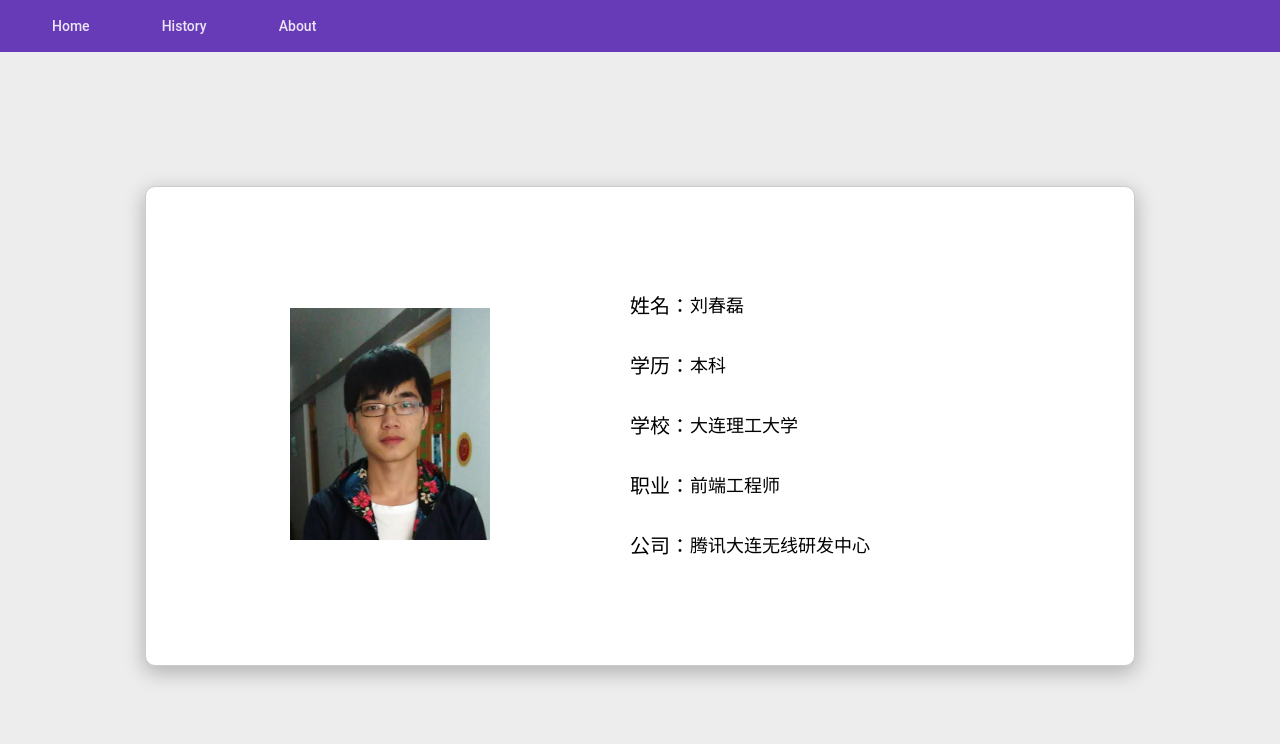
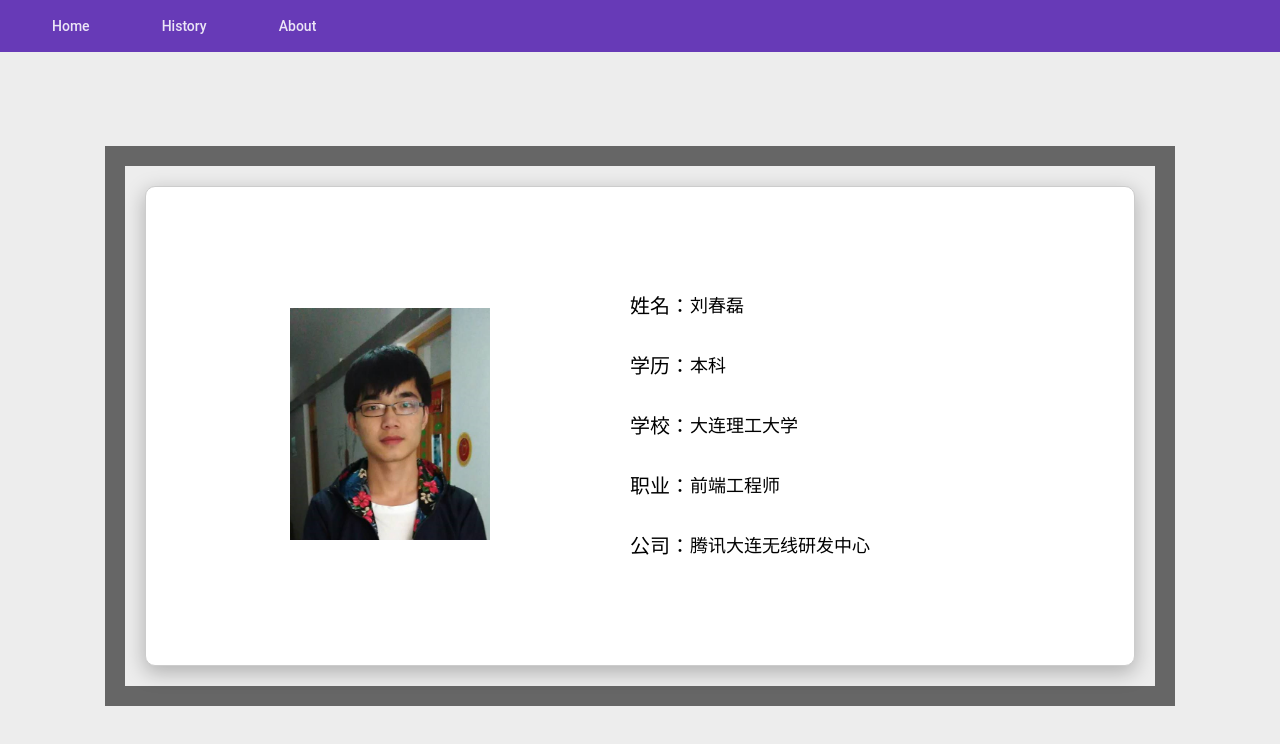
Before and after one commit to rannuo/my-resume, an Angular app: page / in a window 1280 px wide. Shown: the top 744 px of the page. Built offline with nearby package versions, Linux system fonts and the light colour scheme.

Commit message:
首页动画优化，加了个框

```diff
--- a/src/app/home/home.component.css
+++ b/src/app/home/home.component.css
@@ -8,6 +8,11 @@
   right: 0;
   bottom: 0;
   background: #ededed;
+}
+.main-wraper {
+  display: flex;
+  padding: 20px;
+  border: 20px solid #666;
 }
 main {
   display: flex;
@@ -20,7 +25,6 @@ main {
   border-radius: 10px;
   box-shadow: 0 6px 20px 1px rgba(0, 0, 0, .25);
   perspective: 3000px;
-  transition: all .5s;
 }
 figure {
 }
--- a/src/app/home/home.component.html
+++ b/src/app/home/home.component.html
@@ -1,3 +1,4 @@
+<div class="main-wraper">
 <main
   (mousemove)="handleMouseMove($event)"
   [ngStyle]="{'transform': rotate3d | async }"
@@ -30,3 +31,4 @@
     </div>
   </div>
 </main>
+</div>
--- a/src/app/home/home.component.ts
+++ b/src/app/home/home.component.ts
@@ -1,6 +1,5 @@
 import { Component, OnInit } from '@angular/core';
 import { Subject } from 'rxjs/Subject';
-import 'rxjs/add/operator/throttleTime';
 import { Observable } from 'rxjs/Observable';
 
 @Component({
@@ -14,14 +13,14 @@ export class HomeComponent implements OnInit {
   rotate3d: Observable<string>;
   constructor() {
     this.rotateSubject = new Subject();
-    this.rotate3d = this.rotateSubject.throttleTime(500);
+    this.rotate3d = this.rotateSubject;
   }
 
   ngOnInit() {
   }
 
-  handleMouseMove(e: MouseEvent) {
-    let rect = e.target.getBoundingClientRect();
+  handleMouseMove(e: any) {
+    const rect = e.target.getBoundingClientRect();
     const x = e.clientX - rect.left;
     const y = e.clientY - rect.top;
     const halfWidth = rect.width / 2;
```
